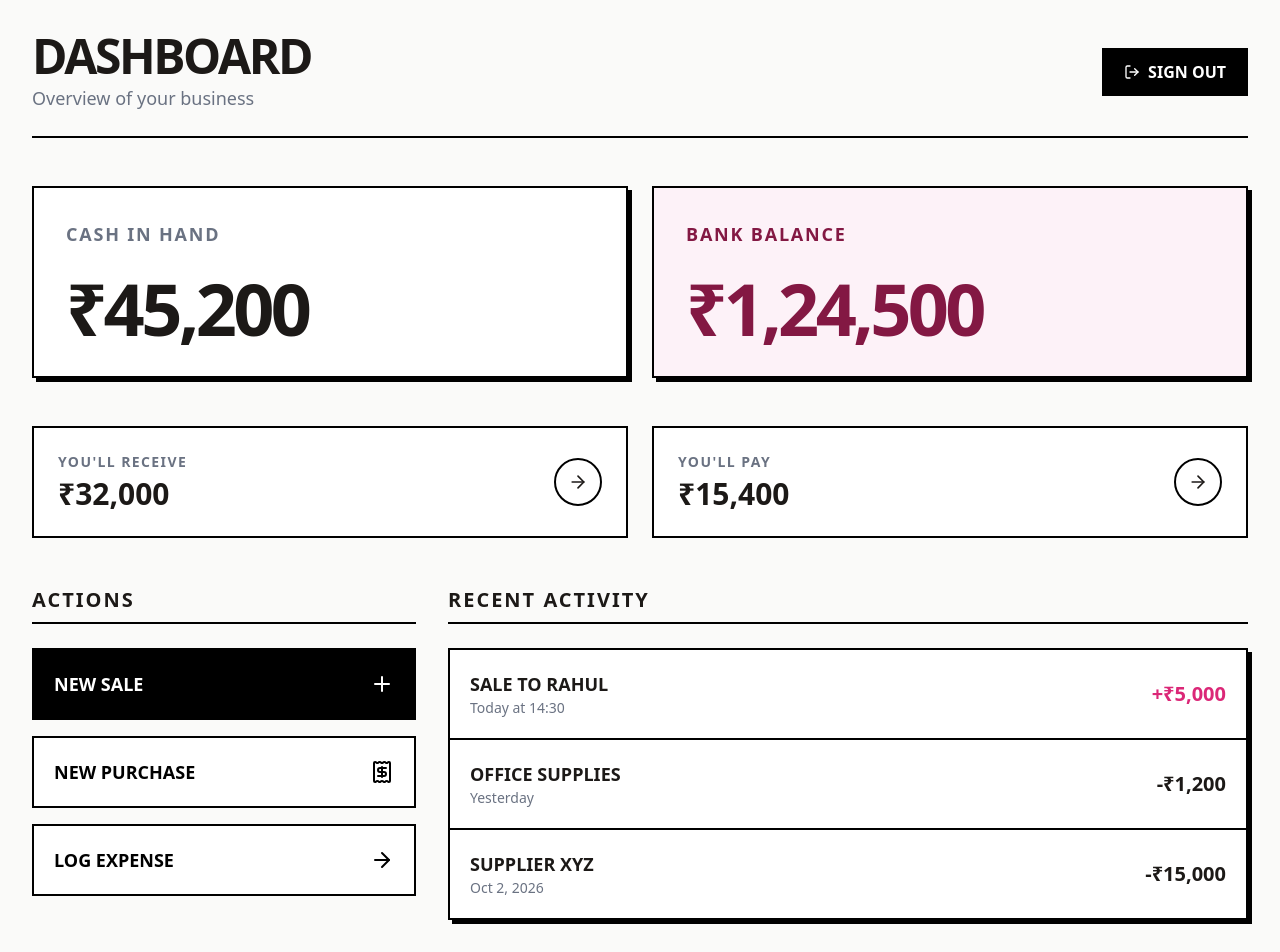
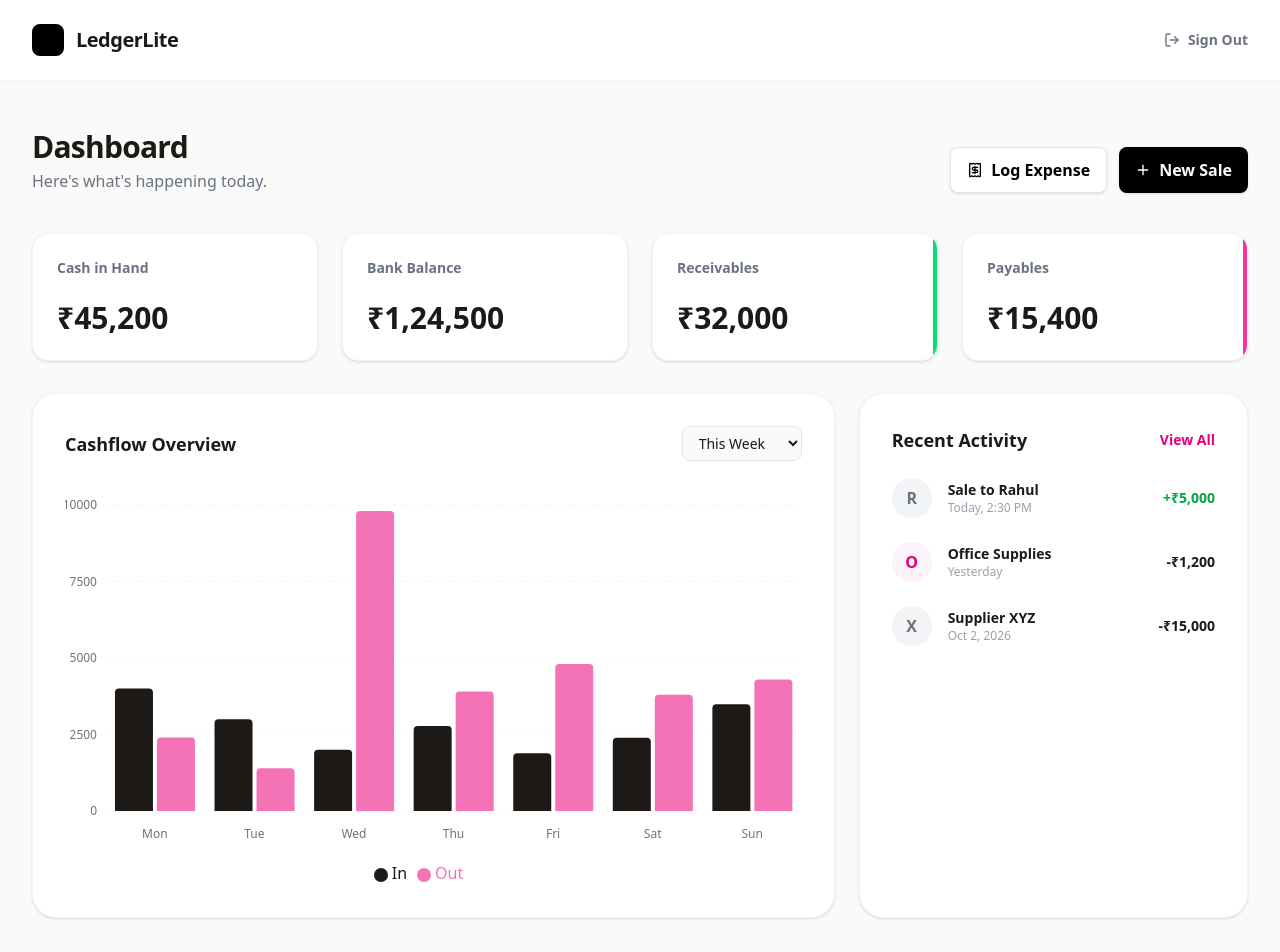
Before and after one commit to Kunal-Phogat-dev/sweta-s-project, a Next.js app: page /dashboard in a window 1280 px wide. Shown: the top 952 px of the page. Built offline with nearby package versions, Linux system fonts and the light colour scheme.

Commit message:
feat: redesign dashboard to ultra-clean SaaS aesthetic and add working Recharts graph

```diff
--- a/src/app/dashboard/page.tsx
+++ b/src/app/dashboard/page.tsx
@@ -1,123 +1,121 @@
 import Link from 'next/link';
 import { ArrowRight, Plus, Receipt, LogOut } from 'lucide-react';
+import { CashflowChart } from '@/components/dashboard/cashflow-chart';
 
 export default function DashboardPage() {
   return (
-    <div className="min-h-screen bg-background text-foreground selection:bg-primary-200 p-4 md:p-8">
+    <div className="min-h-screen bg-[#fafaf9] text-[#1c1917] selection:bg-pink-200">
 
-      {/* Premium Minimalist Header */}
-      <header className="flex flex-col md:flex-row justify-between items-start md:items-center mb-12 border-b-2 border-black pb-6">
-        <div>
-          <h1 className="text-4xl md:text-5xl font-bold uppercase tracking-tighter">Dashboard</h1>
-          <p className="text-lg font-medium text-gray-500 mt-1">Overview of your business</p>
+      {/* Ultra Clean Topbar */}
+      <header className="bg-white border-b border-gray-100">
+        <div className="mx-auto max-w-7xl px-4 md:px-8 h-20 flex justify-between items-center">
+          <div className="flex items-center gap-3">
+            <div className="w-8 h-8 bg-black rounded-lg"></div>
+            <h1 className="text-xl font-bold tracking-tight">LedgerLite</h1>
           </div>
           <Link
             href="/"
-          className="mt-4 md:mt-0 px-5 py-2.5 bg-black text-white font-bold uppercase border-2 border-black hover:bg-primary-600 hover:border-primary-600 transition-colors flex items-center gap-2"
+            className="text-sm font-semibold text-gray-500 hover:text-black flex items-center gap-2 transition-colors"
           >
             <LogOut className="w-4 h-4" /> Sign Out
           </Link>
+        </div>
       </header>
 
-      {/* Main Balances */}
-      <div className="grid md:grid-cols-2 gap-6 mb-12">
-        {/* Cash Card */}
-        <div className="bg-white border-2 border-black p-8 shadow-[4px_4px_0px_0px_rgba(0,0,0,1)] flex flex-col justify-between">
-          <h2 className="text-lg font-bold uppercase text-gray-500 mb-6 tracking-widest">Cash In Hand</h2>
-          <div className="text-5xl md:text-7xl font-bold tracking-tighter">₹45,200</div>
+      <main className="mx-auto max-w-7xl px-4 md:px-8 py-12">
+        <div className="flex justify-between items-end mb-10">
+          <div>
+            <h2 className="text-3xl font-bold tracking-tight">Dashboard</h2>
+            <p className="text-gray-500 mt-1">Here's what's happening today.</p>
           </div>
-
-        {/* Bank Card */}
-        <div className="bg-primary-50 border-2 border-black p-8 shadow-[4px_4px_0px_0px_rgba(0,0,0,1)] flex flex-col justify-between relative overflow-hidden">
-          <h2 className="text-lg font-bold uppercase text-primary-900 mb-6 tracking-widest relative z-10">Bank Balance</h2>
-          <div className="text-5xl md:text-7xl font-bold text-primary-900 tracking-tighter relative z-10">₹1,24,500</div>
-          {/* Subtle geometric accent */}
-          <div className="absolute -bottom-12 -right-12 w-48 h-48 bg-primary-200 rounded-full blur-3xl opacity-50 z-0 pointer-events-none"></div>
+          <div className="flex gap-3">
+            <Link href="/expenses/new" className="hidden md:flex px-4 py-2.5 bg-white text-black font-semibold rounded-lg border border-gray-200 hover:bg-gray-50 transition-colors shadow-sm items-center gap-2">
+              <Receipt className="w-4 h-4" /> Log Expense
+            </Link>
+            <Link href="/sales/new" className="px-4 py-2.5 bg-black text-white font-semibold rounded-lg hover:bg-pink-600 transition-colors shadow-sm flex items-center gap-2">
+              <Plus className="w-4 h-4" /> New Sale
+            </Link>
           </div>
         </div>
 
-      {/* Secondary Balances */}
-      <div className="grid md:grid-cols-2 gap-6 mb-12">
-        {/* Receivables */}
-        <div className="bg-white border-2 border-black p-6 hover:bg-gray-50 transition-colors flex justify-between items-center group cursor-pointer">
-          <div>
-            <h2 className="text-sm font-bold uppercase text-gray-500 mb-1 tracking-widest">You'll Receive</h2>
+        {/* Clean Metrics Row */}
+        <div className="grid grid-cols-2 md:grid-cols-4 gap-4 md:gap-6 mb-8">
+          <div className="bg-white p-6 rounded-2xl border border-gray-100 shadow-sm flex flex-col justify-between h-32">
+            <div className="text-sm font-semibold text-gray-500">Cash in Hand</div>
+            <div className="text-3xl font-bold">₹45,200</div>
+          </div>
+          <div className="bg-white p-6 rounded-2xl border border-gray-100 shadow-sm flex flex-col justify-between h-32">
+            <div className="text-sm font-semibold text-gray-500">Bank Balance</div>
+            <div className="text-3xl font-bold">₹1,24,500</div>
+          </div>
+          <div className="bg-white p-6 rounded-2xl border border-gray-100 shadow-sm flex flex-col justify-between h-32 relative overflow-hidden group">
+            <div className="text-sm font-semibold text-gray-500">Receivables</div>
             <div className="text-3xl font-bold">₹32,000</div>
+            <div className="absolute right-0 top-0 bottom-0 w-1 bg-green-400 group-hover:w-2 transition-all"></div>
           </div>
-          <div className="w-12 h-12 rounded-full border-2 border-black flex items-center justify-center group-hover:bg-primary-500 group-hover:text-white transition-colors">
-            <ArrowRight className="w-5 h-5" />
+          <div className="bg-white p-6 rounded-2xl border border-gray-100 shadow-sm flex flex-col justify-between h-32 relative overflow-hidden group">
+            <div className="text-sm font-semibold text-gray-500">Payables</div>
+            <div className="text-3xl font-bold">₹15,400</div>
+            <div className="absolute right-0 top-0 bottom-0 w-1 bg-pink-500 group-hover:w-2 transition-all"></div>
           </div>
         </div>
 
-        {/* Payables */}
-        <div className="bg-white border-2 border-black p-6 hover:bg-gray-50 transition-colors flex justify-between items-center group cursor-pointer">
+        {/* Working Graphical Area */}
+        <div className="grid lg:grid-cols-3 gap-6">
+          <div className="lg:col-span-2 bg-white p-6 md:p-8 rounded-3xl border border-gray-100 shadow-sm">
+            <div className="flex justify-between items-center mb-6">
+              <h3 className="text-lg font-bold">Cashflow Overview</h3>
+              <select className="bg-gray-50 border border-gray-200 text-sm font-medium rounded-lg px-3 py-1.5 outline-none focus:ring-2 focus:ring-black">
+                <option>This Week</option>
+                <option>This Month</option>
+              </select>
+            </div>
+            <CashflowChart />
+          </div>
+
+          <div className="bg-white p-6 md:p-8 rounded-3xl border border-gray-100 shadow-sm flex flex-col">
+            <div className="flex justify-between items-center mb-6">
+              <h3 className="text-lg font-bold">Recent Activity</h3>
+              <button className="text-sm font-semibold text-pink-600 hover:text-pink-700">View All</button>
+            </div>
+
+            <div className="flex-1 space-y-6">
+              <div className="flex justify-between items-center">
+                <div className="flex items-center gap-4">
+                  <div className="w-10 h-10 rounded-full bg-gray-100 flex items-center justify-center font-bold text-gray-500">R</div>
                   <div>
-            <h2 className="text-sm font-bold uppercase text-gray-500 mb-1 tracking-widest">You'll Pay</h2>
-            <div className="text-3xl font-bold">₹15,400</div>
+                    <div className="font-bold text-sm">Sale to Rahul</div>
+                    <div className="text-xs font-medium text-gray-400">Today, 2:30 PM</div>
                   </div>
-          <div className="w-12 h-12 rounded-full border-2 border-black flex items-center justify-center group-hover:bg-black group-hover:text-white transition-colors">
-            <ArrowRight className="w-5 h-5" />
+                </div>
+                <div className="font-bold text-sm text-green-600">+₹5,000</div>
+              </div>
+
+              <div className="flex justify-between items-center">
+                <div className="flex items-center gap-4">
+                  <div className="w-10 h-10 rounded-full bg-pink-50 flex items-center justify-center font-bold text-pink-600">O</div>
+                  <div>
+                    <div className="font-bold text-sm">Office Supplies</div>
+                    <div className="text-xs font-medium text-gray-400">Yesterday</div>
+                  </div>
+                </div>
+                <div className="font-bold text-sm">-₹1,200</div>
+              </div>
+
+              <div className="flex justify-between items-center">
+                <div className="flex items-center gap-4">
+                  <div className="w-10 h-10 rounded-full bg-gray-100 flex items-center justify-center font-bold text-gray-500">X</div>
+                  <div>
+                    <div className="font-bold text-sm">Supplier XYZ</div>
+                    <div className="text-xs font-medium text-gray-400">Oct 2, 2026</div>
+                  </div>
+                </div>
+                <div className="font-bold text-sm">-₹15,000</div>
               </div>
             </div>
           </div>
-
-      {/* Quick Actions & Recent */}
-      <div className="grid lg:grid-cols-3 gap-8">
-
-        {/* Actions Menu */}
-        <div className="lg:col-span-1 space-y-4">
-          <h3 className="text-xl font-bold uppercase tracking-widest mb-6 border-b-2 border-black pb-2">Actions</h3>
-
-          <Link href="/sales/new" className="flex items-center justify-between p-5 bg-black text-white border-2 border-black hover:bg-primary-600 hover:border-primary-600 transition-colors group">
-            <span className="text-lg font-bold uppercase">New Sale</span>
-            <Plus className="w-6 h-6 group-hover:rotate-90 transition-transform" />
-          </Link>
-
-          <Link href="/purchases/new" className="flex items-center justify-between p-5 bg-white text-black border-2 border-black hover:bg-gray-100 transition-colors group">
-            <span className="text-lg font-bold uppercase">New Purchase</span>
-            <Receipt className="w-6 h-6 group-hover:rotate-12 transition-transform" />
-          </Link>
-
-          <Link href="/expenses/new" className="flex items-center justify-between p-5 bg-white text-black border-2 border-black hover:bg-gray-100 transition-colors group">
-            <span className="text-lg font-bold uppercase">Log Expense</span>
-            <ArrowRight className="w-6 h-6 group-hover:-rotate-45 transition-transform" />
-          </Link>
         </div>
-
-        {/* Recent Activity */}
-        <div className="lg:col-span-2">
-          <h3 className="text-xl font-bold uppercase tracking-widest mb-6 border-b-2 border-black pb-2">Recent Activity</h3>
-
-          <div className="bg-white border-2 border-black shadow-[4px_4px_0px_0px_rgba(0,0,0,1)] divide-y-2 divide-black">
-
-            <div className="flex justify-between items-center p-5 hover:bg-primary-50 transition-colors">
-              <div>
-                <div className="font-bold text-lg uppercase">Sale to Rahul</div>
-                <div className="text-gray-500 text-sm font-medium">Today at 14:30</div>
-              </div>
-              <div className="text-xl font-bold text-primary-600">+₹5,000</div>
-            </div>
-
-            <div className="flex justify-between items-center p-5 hover:bg-gray-50 transition-colors">
-              <div>
-                <div className="font-bold text-lg uppercase">Office Supplies</div>
-                <div className="text-gray-500 text-sm font-medium">Yesterday</div>
-              </div>
-              <div className="text-xl font-bold">-₹1,200</div>
-            </div>
-
-            <div className="flex justify-between items-center p-5 hover:bg-gray-50 transition-colors">
-              <div>
-                <div className="font-bold text-lg uppercase">Supplier XYZ</div>
-                <div className="text-gray-500 text-sm font-medium">Oct 2, 2026</div>
-              </div>
-              <div className="text-xl font-bold">-₹15,000</div>
-            </div>
-
-          </div>
-        </div>
-
-      </div>
+      </main>
 
     </div>
   );
--- /dev/null
+++ b/src/components/dashboard/cashflow-chart.tsx
@@ -0,0 +1,37 @@
+'use client';
+
+import { BarChart, Bar, XAxis, YAxis, CartesianGrid, Tooltip, ResponsiveContainer, Legend } from 'recharts';
+
+const data = [
+  { name: 'Mon', In: 4000, Out: 2400 },
+  { name: 'Tue', In: 3000, Out: 1398 },
+  { name: 'Wed', In: 2000, Out: 9800 },
+  { name: 'Thu', In: 2780, Out: 3908 },
+  { name: 'Fri', In: 1890, Out: 4800 },
+  { name: 'Sat', In: 2390, Out: 3800 },
+  { name: 'Sun', In: 3490, Out: 4300 },
+];
+
+export function CashflowChart() {
+  return (
+    <div className="h-[400px] w-full mt-4">
+      <ResponsiveContainer width="100%" height="100%">
+        <BarChart
+          data={data}
+          margin={{ top: 20, right: 0, left: -20, bottom: 0 }}
+        >
+          <CartesianGrid strokeDasharray="3 3" vertical={false} stroke="#f5f5f4" />
+          <XAxis dataKey="name" axisLine={false} tickLine={false} tick={{ fill: '#78716c', fontSize: 12 }} dy={10} />
+          <YAxis axisLine={false} tickLine={false} tick={{ fill: '#78716c', fontSize: 12 }} />
+          <Tooltip
+            cursor={{ fill: '#fafaf9' }}
+            contentStyle={{ borderRadius: '8px', border: 'none', boxShadow: '0 4px 6px -1px rgb(0 0 0 / 0.1), 0 2px 4px -2px rgb(0 0 0 / 0.1)' }}
+          />
+          <Legend iconType="circle" wrapperStyle={{ paddingTop: '20px' }} />
+          <Bar dataKey="In" fill="#1c1917" radius={[4, 4, 0, 0]} maxBarSize={40} />
+          <Bar dataKey="Out" fill="#f472b6" radius={[4, 4, 0, 0]} maxBarSize={40} />
+        </BarChart>
+      </ResponsiveContainer>
+    </div>
+  );
+}
```
Lines whose indentation alone changed are shown as unchanged.
